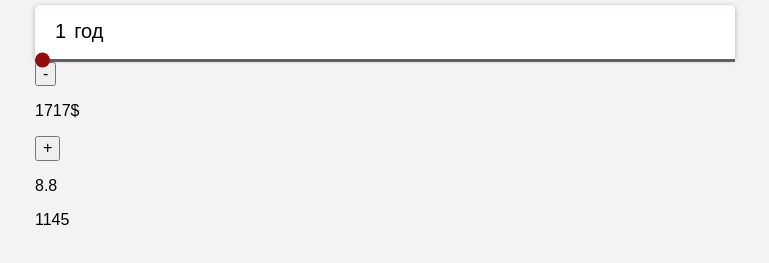
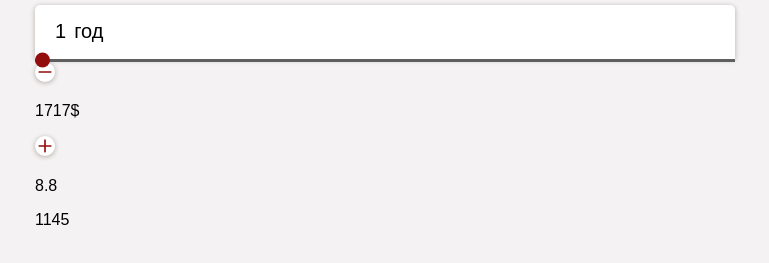
Before and after one commit to lex-od/annuity-calculator, a React (Create React App) app: page / in a window 1280 px wide. Shown: the part 263-526 px from the top of the page, without its empty margins (20-789 px from the left). Built offline with nearby package versions, Linux system fonts and the light colour scheme.

Commit message:
Добавляет кнопку с иконкой

```diff
--- /dev/null
+++ b/src/components/IconButton/IconButton.jsx
@@ -0,0 +1,14 @@
+import css from "./IconButton.module.scss";
+
+export default function IconButton({ className, svg, ...rest }) {
+    const classes = [css.button];
+    if (className) classes.push(className);
+
+    return (
+        <button className={classes.join(" ")} type="button" {...rest}>
+            <svg className={css.svg}>
+                <use href={svg} />
+            </svg>
+        </button>
+    );
+}
--- /dev/null
+++ b/src/components/IconButton/IconButton.module.scss
@@ -0,0 +1,19 @@
+.button {
+    padding: 0;
+    width: 20px;
+    height: 20px;
+
+    border-radius: 50%;
+    background-color: #ffffff;
+    border-style: none;
+    outline: none;
+    cursor: pointer;
+    box-shadow: rgba(32, 22, 0, 0.3) 0px 1px 5px 0.1px;
+}
+
+.svg {
+    width: 100%;
+    height: 100%;
+
+    fill: #940d0d;
+}
--- /dev/null
+++ b/src/components/IconButton/index.js
@@ -0,0 +1 @@
+export { default } from "./IconButton";
--- a/src/components/OfferCard/OfferCard.jsx
+++ b/src/components/OfferCard/OfferCard.jsx
@@ -1,7 +1,10 @@
 import css from "./OfferCard.module.scss";
+import buttonSprite from "../../assets/buttonSprite.svg";
+import IconButton from "../IconButton/IconButton";
 import { annuityMath } from "../../services";
 
 export default function OfferCard({
+    className,
     display,
     term,
     onTermChange,
@@ -10,31 +13,29 @@ export default function OfferCard({
     credit,
 }) {
     const handleDec = () => {
+        console.log("---");
         if (term <= min) return;
 
         onTermChange({ name: "term", value: term - 1 });
     };
 
     const handleInc = () => {
+        console.log("+++");
         if (term >= max) return;
 
         onTermChange({ name: "term", value: term + 1 });
     };
 
     return (
-        <div>
-            <button type="button" onClick={handleDec}>
-                -
-            </button>
+        <div className={className}>
+            <IconButton svg={`${buttonSprite}#minus`} onClick={handleDec} />
 
             <p>
                 <span>{display}</span>
                 <span>$</span>
             </p>
 
-            <button type="button" onClick={handleInc}>
-                +
-            </button>
+            <IconButton svg={`${buttonSprite}#plus`} onClick={handleInc} />
 
             <p>{Number((annuityMath.RATE * 12 * 100).toFixed(1))}</p>
 
```
Also changed, not shown: src/assets/buttonSprite.svg (added).
